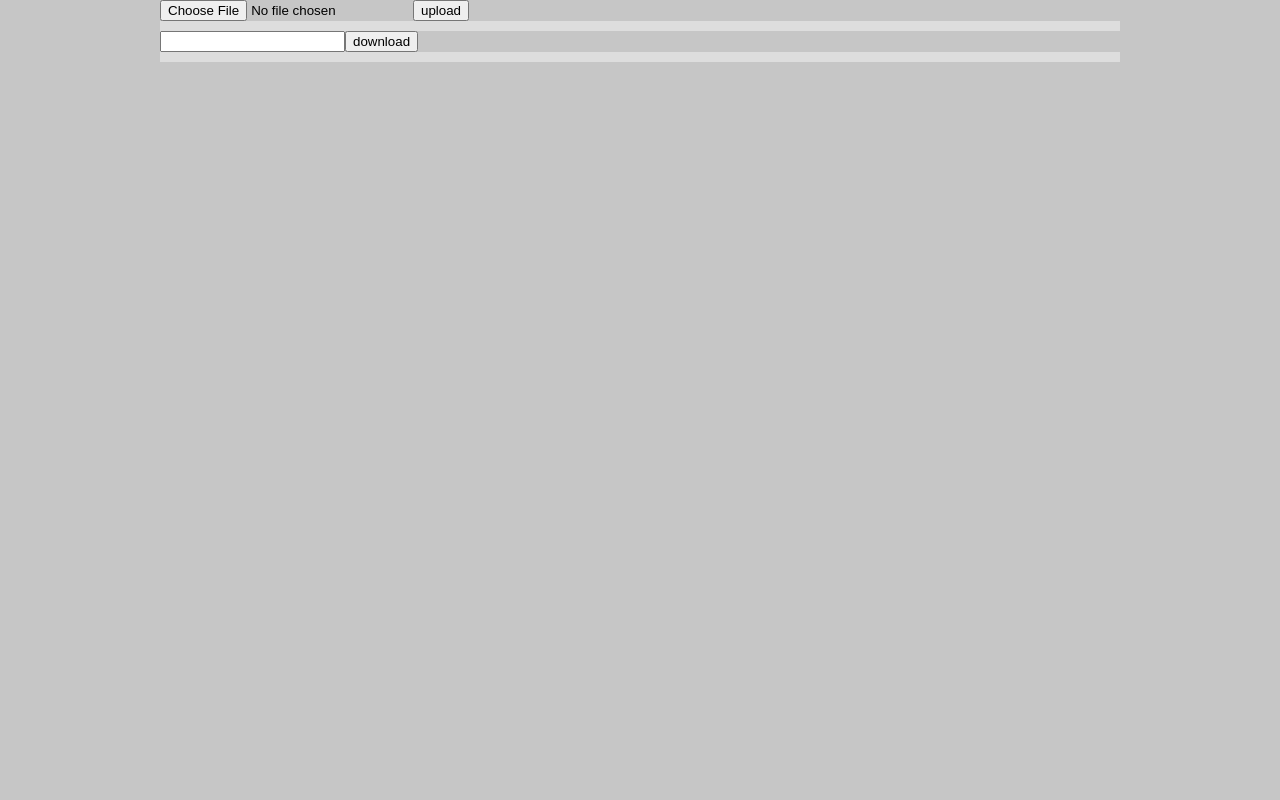
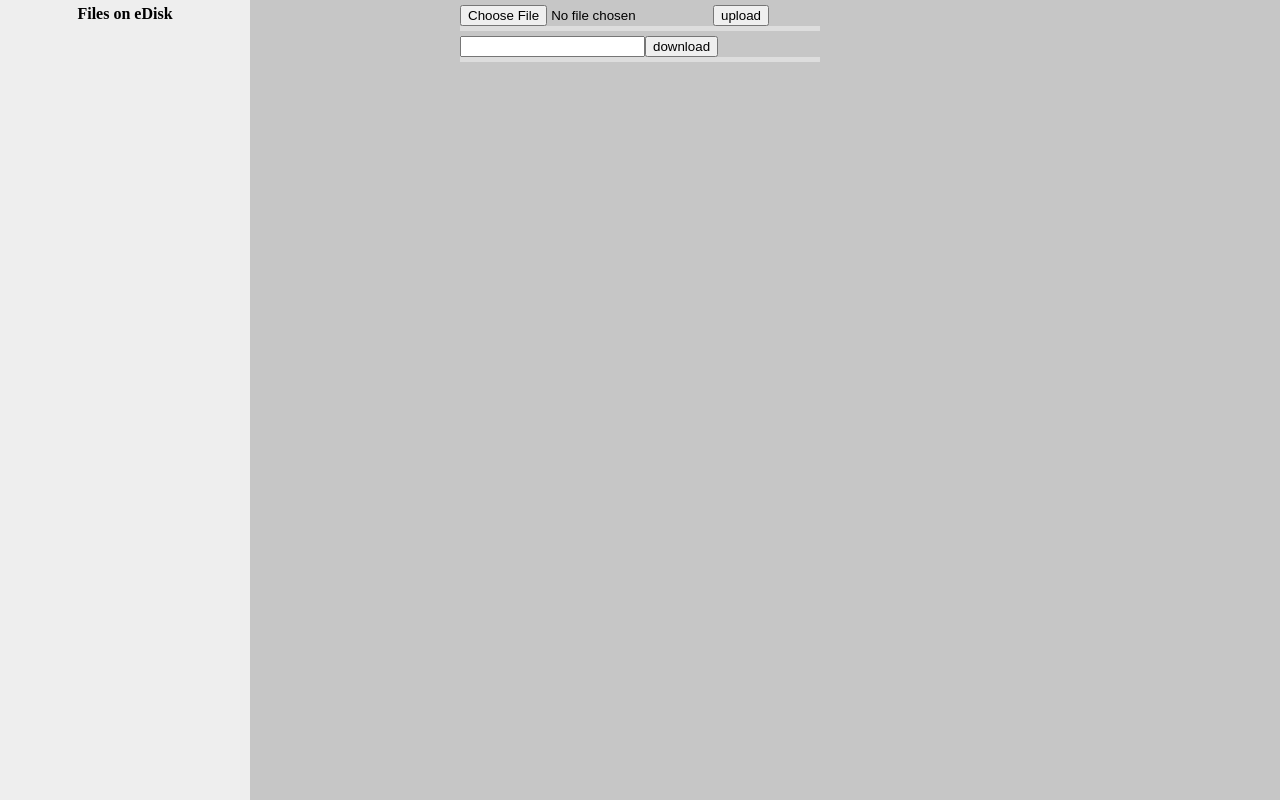
Before and after one commit to AndrZakhara/request, a website: page index.html in a window 1280 px wide. Drawn offline with Linux system fonts and the light colour scheme; files whose address does not match are found by name.

Commit message:
feature/ui, add ui styles and itemsList element

```diff
--- a/src/index.js
+++ b/src/index.js
@@ -12,11 +12,25 @@ function createApp() {
   uploadForm.appendChild(progressBarUpload);
   downloadForm.appendChild(progressBarDownload);
 
+  const formWrapper = createElement(
+    'div',
+    { className: 'form-wrapper' },
+    uploadForm,
+    downloadForm
+  );
+
+  const itemsListHeader = createElement('h4', { className: 'items-list-header' }, 'Files on eDisk');
+  const itemsList = createElement(
+    'div',
+    { className: 'items-wrapper' },
+    itemsListHeader,
+  );
+
   const mainAppWrapper = createElement(
     'div',
     { className: 'main-wrapper' },
-    uploadForm,
-    downloadForm
+    itemsList,
+    formWrapper,
   );
 
   document.querySelector('.app').appendChild(mainAppWrapper);
--- a/style.css
+++ b/style.css
@@ -13,14 +13,49 @@ body {
   height: 100vh;
   background-color: #c6c6c6;
 }
+.app {
+  width: 100%;
+  height: 100%;
+  position: relative;
+}
 .main-wrapper {
-  width: 960px;
+  width: 100%;
+  min-width: 960px;
+  /*height: 100%;*/
   margin: 0 auto;
+  display: flex;
+  justify-content: center;
+}
+.items-wrapper {
+  width: 250px;
+  height: 100%;
+  background-color: #eeeeee;
+  position: absolute;
+  left: 0;
+}
+
+.items-list-header {
+  margin: 0;
+  padding: 5px 0 10px 0;
+  text-align: center;
+}
+
+.items-list-header::after {
+
+}
+
+.form-wrapper {
+  width: 360px;
+}
+
+#uploadForm {
+  width: 100%;
+  padding: 5px 0;
 }
 
 .progress {
   width: 100%;
-  height: 10px;
+  height: 5px;
   background-color: #ddd;
 }
 
```
Also changed, not shown: dist/bundle.js.
